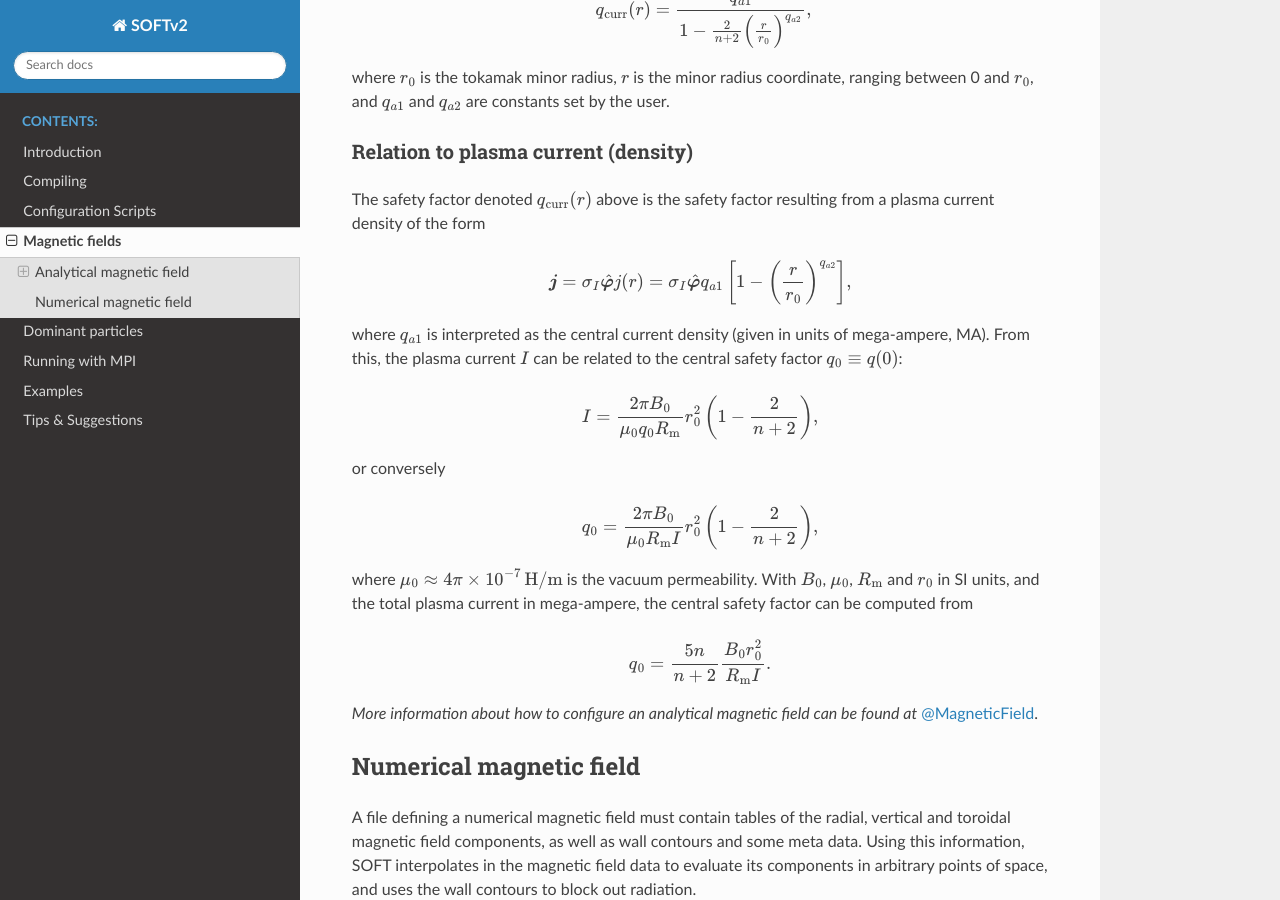
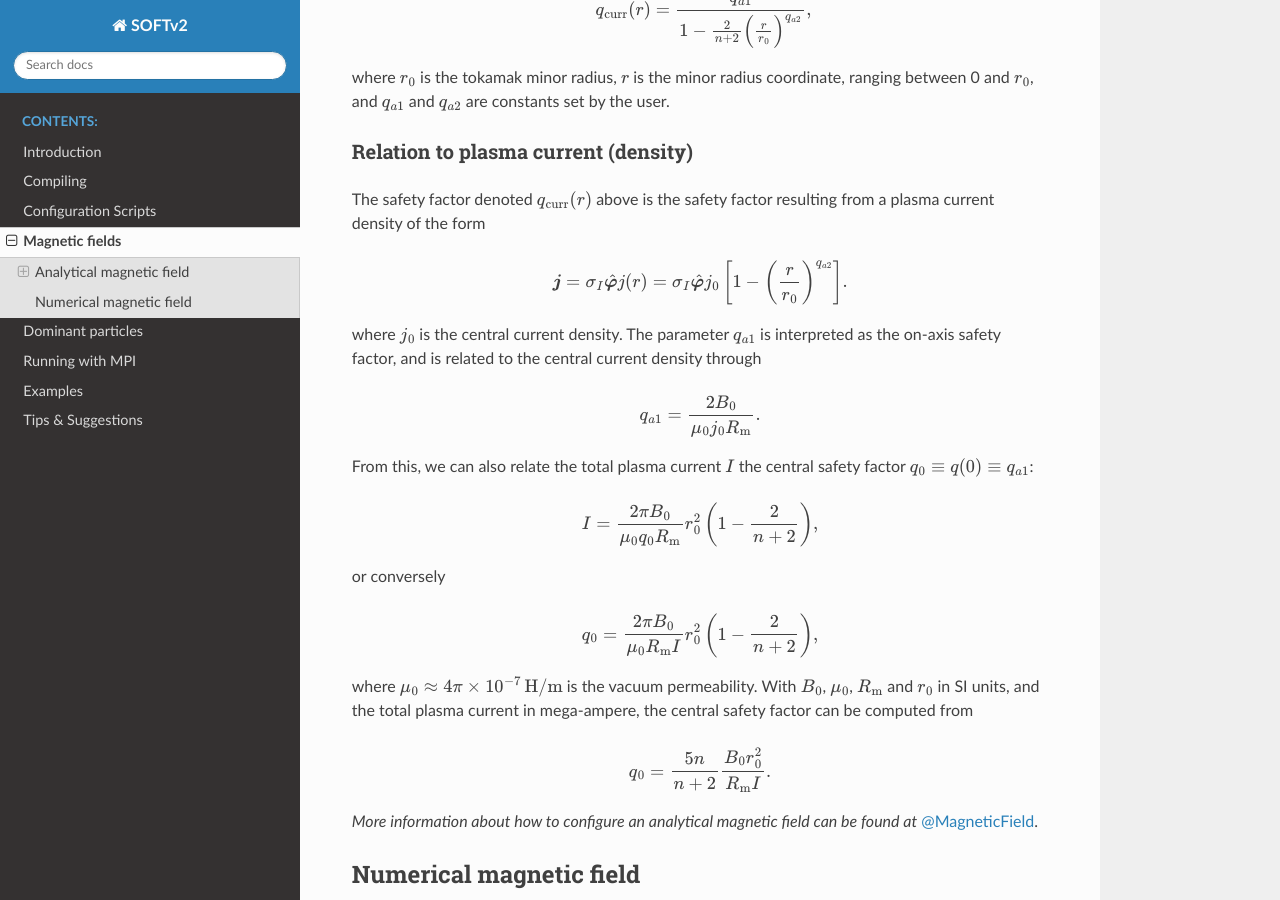
Before and after one commit to hoppe93/SOFT2, a Sphinx documentation site: the page built from doc/sphinx/source/magnetic_field.rst, in a window 1280 px wide and 900 px high, scrolled down 798 px. Built offline with Sphinx 7.4.7 and the Read the Docs theme 2.0.0, drawn with Linux system fonts in a browser that asks for light colours; pages that are not in the unit, such as notebooks, are missing from menus.

Commit message:
Fixed error in documentation

```diff
--- a/doc/sphinx/source/magnetic_field.rst
+++ b/doc/sphinx/source/magnetic_field.rst
@@ -55,11 +55,18 @@ resulting from a plasma current density of the form
 .. math::
 
    \boldsymbol{j} = \sigma_I\hat{\boldsymbol{\varphi}}j(r)
-   = \sigma_I\hat{\boldsymbol{\varphi}} q_{a1}\left[ 1 - \left(\frac{r}{r_0}\right)^{q_{a2}} \right],
+   = \sigma_I\hat{\boldsymbol{\varphi}} j_0\left[ 1 - \left(\frac{r}{r_0}\right)^{q_{a2}} \right].
 
-where :math:`q_{a1}` is interpreted as the central current density (given in
-units of mega-ampere, MA). From this, the plasma current :math:`I` can be
-related to the central safety factor :math:`q_0\equiv q(0)`:
+where :math:`j_0` is the central current density. The parameter :math:`q_{a1}`
+is interpreted as the on-axis safety factor, and is related to the central
+current density through
+
+.. math::
+
+   q_{a1} = \frac{2B_0}{\mu_0 j_0 R_{\rm m}}.
+
+From this, we can also relate the total plasma current :math:`I` the central safety
+factor :math:`q_0\equiv q(0)\equiv q_{a1}`:
 
 .. math::
 
```
